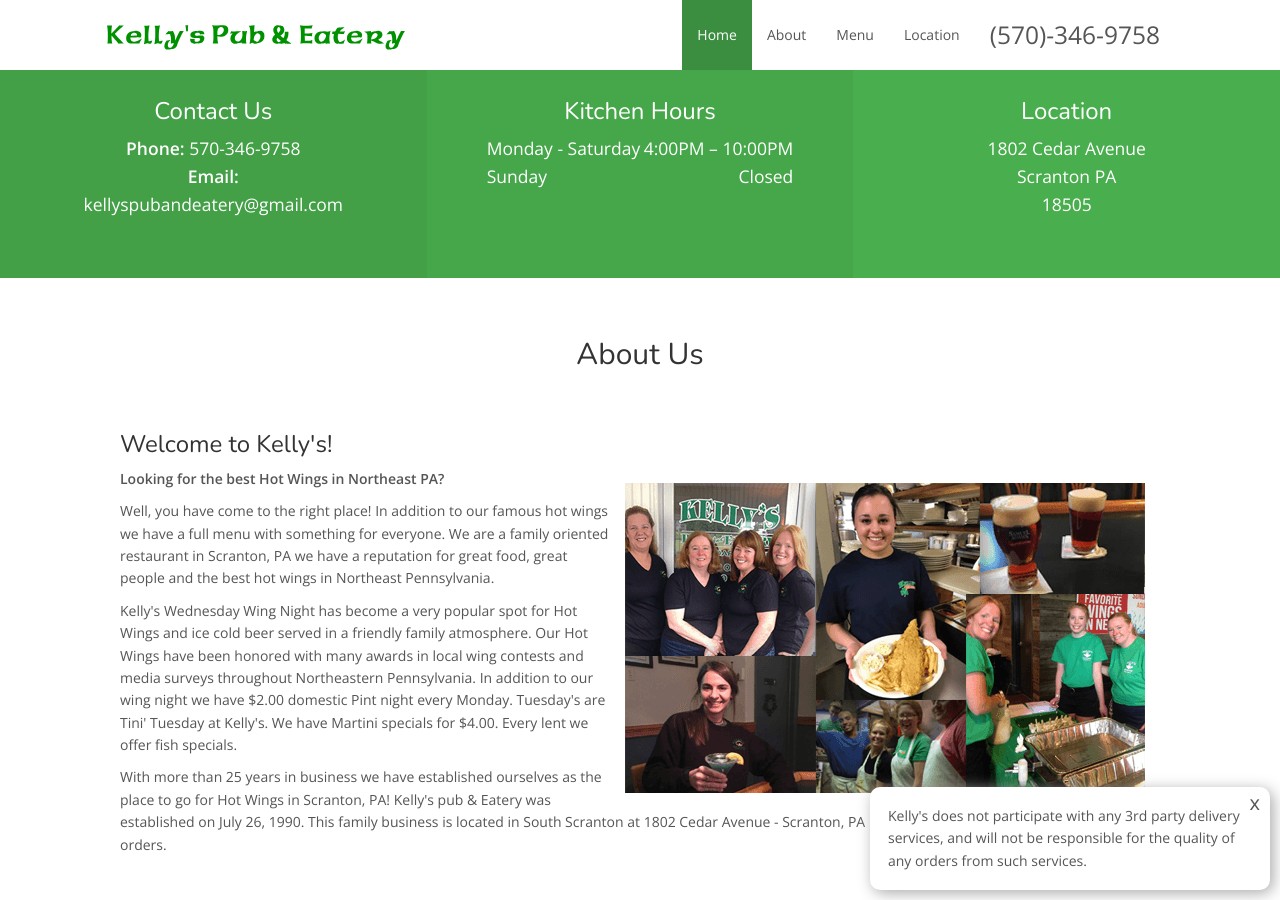
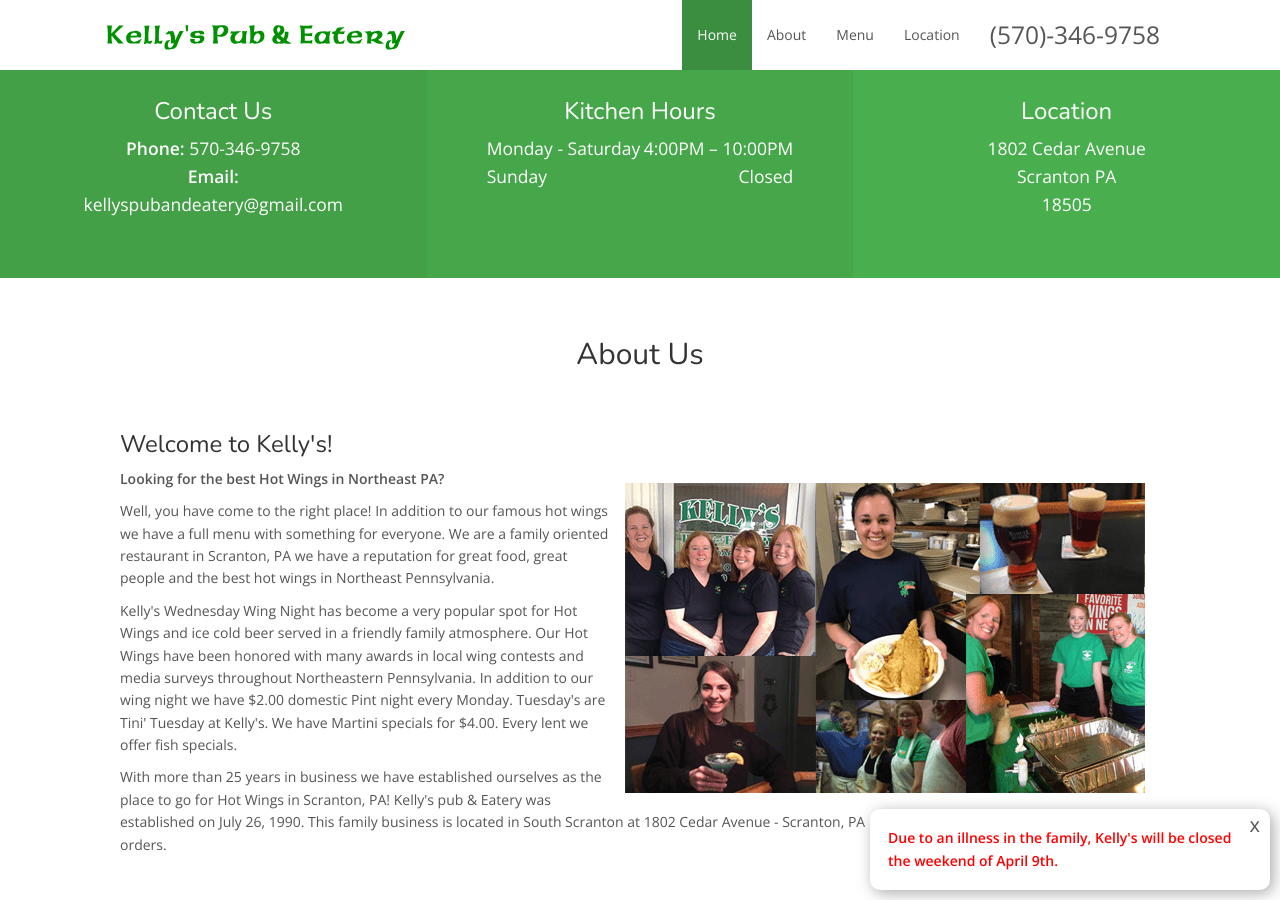
Before and after one commit to mikedane/kpehotwings.com, a Jekyll site: the page built from index.html, in a window 1280 px wide and 900 px high, scrolled down 522 px. Built offline with Jekyll 4.4.1, drawn with Linux system fonts in a browser that asks for light colours; nearby versions of some CDN libraries.

Commit message:
Update footer.html

```diff
--- a/_includes/footer.html
+++ b/_includes/footer.html
@@ -27,8 +27,12 @@
 
 <div class="notif">
   <div class="close-button">x</div>
-  Kelly's does not participate with any 3rd party delivery services, and will
-  not be responsible for the quality of any orders from such services.
+  <div style="color: red; font-weight: bold">
+    Due to an illness in the family, Kelly's will be closed the weekend of April
+    9th.
+  </div>
+<!--   Kelly's does not participate with any 3rd party delivery services, and will
+  not be responsible for the quality of any orders from such services. -->
 </div>
 
 <footer class="main-footer">
```
